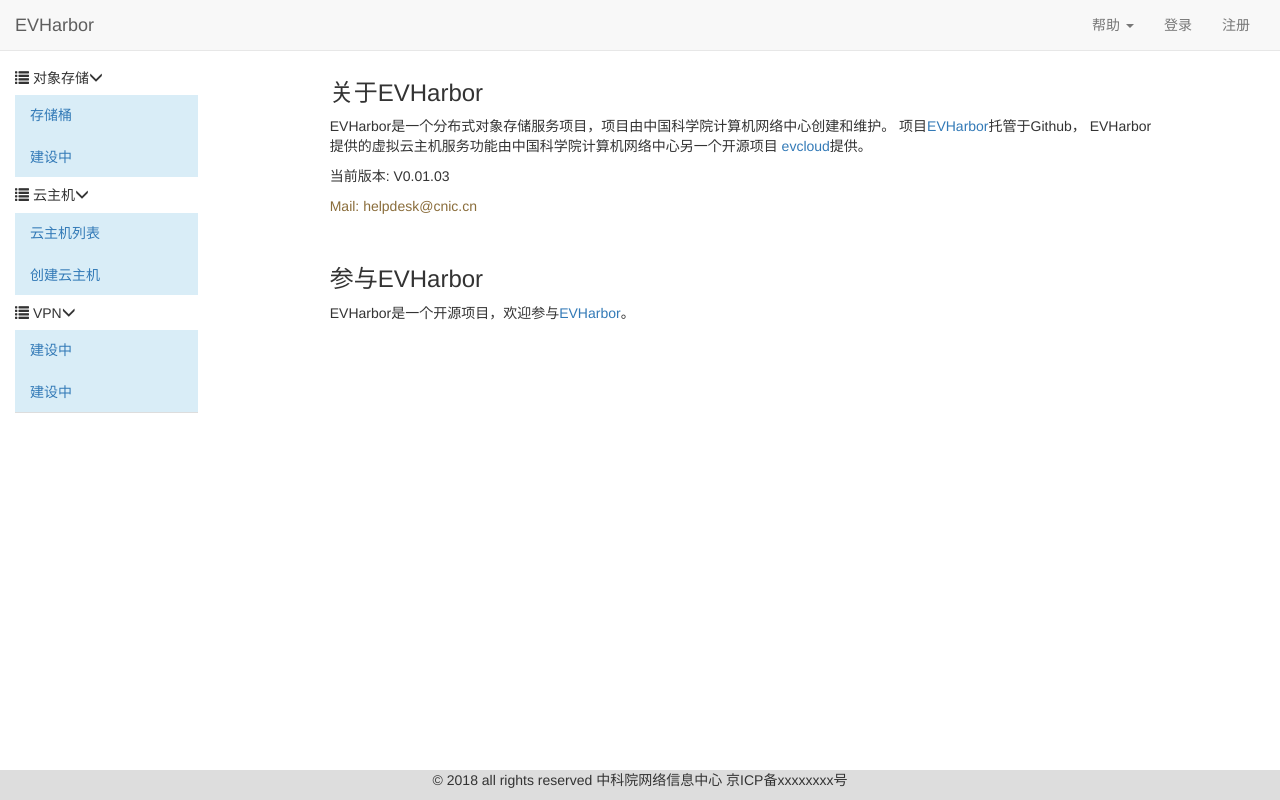
After one commit to i-harbor/iharbor, a Django app: page /about/ in a window 1280 px wide. The commit adds this page. Run offline with Django 3.2, Linux system fonts and the light colour scheme; parts of the project's set-up code (start-up, migrations or seed data) failed here and were passed over; some libraries are stand-ins or nearby versions.

Commit message:
添加关于页面，修复firefox浏览器下载文件时无文件名问题

```diff
--- a/apps/api/views.py
+++ b/apps/api/views.py
@@ -684,7 +684,7 @@ class ObjViewSet(viewsets.GenericViewSet):
         filename = urlquote(filename)# 中文文件名需要
         response = FileResponse(file_generator())
         response['Content-Type'] = 'application/octet-stream'  # 注意格式
-        response['Content-Disposition'] = f'attachment; filename="{filename}"; filename*=utf-8 ${filename}'  # 注意filename 这个是下载后的名字
+        response['Content-Disposition'] = f'attachment; filename="{filename}";'  # 注意filename 这个是下载后的名字
         return response
 
     def get_obj_info_response(self, request, fileobj, bucket_name, path):
--- a/apps/share/views.py
+++ b/apps/share/views.py
@@ -126,7 +126,7 @@ class ObsViewSet(viewsets.GenericViewSet):
         filename = urlquote(filename)# 中文文件名需要
         response = FileResponse(file_generator())
         response['Content-Type'] = 'application/octet-stream'  # 注意格式
-        response['Content-Disposition'] = f'attachment; filename="{filename}"; filename*=utf-8 ${filename}'  # 注意filename 这个是下载后的名字
+        response['Content-Disposition'] = f'attachment; filename="{filename}";'  # 注意filename 这个是下载后的名字
         return response
 
     def get_file_obj_or_404(self, collection_name, path, filename):
--- /dev/null
+++ b/templates/about.html
@@ -0,0 +1,43 @@
+{% extends "base_with_sidebar.html" %}
+{% load static %}
+
+{% block title %}
+    关于
+{%endblock%}
+
+
+{% block head_extends %}
+<style>
+.text-indent2{
+    text-indent:2em;
+}
+</style>
+{% endblock %}
+
+{% block content %}
+    <div class="col-xs-offset-1 col-xs-10">
+        <div>
+            <h3>关于EVHarbor</h3>
+{#            <hr style=" height:1px;border:1px;border-top:1px solid #185598;" />#}
+            <p>
+                EVHarbor是一个分布式对象存储服务项目，项目由中国科学院计算机网络中心创建和维护。
+                项目<a href="https://github.com/evharbor">EVHarbor</a>托管于Github，
+                EVHarbor提供的虚拟云主机服务功能由中国科学院计算机网络中心另一个开源项目
+                <a href="https://github.com/evcloud">evcloud</a>提供。
+            </p>
+            <p>当前版本: V0.01.03</p>
+            <p class="text-warning">Mail: helpdesk@cnic.cn</p>
+        </div>
+        <br>
+        <div>
+            <h3>参与EVHarbor</h3>
+            <p>
+                EVHarbor是一个开源项目，欢迎参与<a href="https://github.com/evharbor">EVHarbor</a>。
+            </p>
+        </div>
+    </div>
+{% endblock %}
+
+{% block script_extends %}
+
+{% endblock %}
--- a/templates/base.html
+++ b/templates/base.html
@@ -32,7 +32,8 @@
                         <ul class="dropdown-menu">
                             <li><a href="https://github.com/evharbor" target="view_window">Github</a></li>
                             <li role="separator" class="divider"></li>
-                            <li><a href="/docs/" target="view_window" >API文档</a></li>
+                            <li><a href="{% url 'docs' %}" target="view_window" >API文档</a></li>
+                            <li><a href="{% url 'about' %}">关于</a></li>
                         </ul>
                     </li>
                     <li>
--- a/webserver/urls.py
+++ b/webserver/urls.py
@@ -19,6 +19,8 @@ from django.contrib.staticfiles.views import serve
 # from rest_framework.documentation import include_docs_urls
 from rest_framework_swagger.views import get_swagger_view
 
+from .views import about
+
 
 urlpatterns = [
     url(r'api/', include('api.urls', namespace='api')),
@@ -29,5 +31,6 @@ urlpatterns = [
     url(r'^admin/', admin.site.urls),
     url(r'favicon.ico', view=serve, kwargs={'path': 'images/icon/favicon.ico'}),
     # url(r'docs/', include_docs_urls(title='EVHarbor API Docs')),
-    url(r'docs/', get_swagger_view(title='EVHarbor API')),
+    url(r'docs/', get_swagger_view(title='EVHarbor API'), name='docs'),
+    url(r'about/', about, name='about'),
 ]
--- /dev/null
+++ b/webserver/views.py
@@ -0,0 +1,8 @@
+from django.shortcuts import render
+
+
+def about(request, *args, **kwargs):
+    '''
+    关于函数视图
+    '''
+    return render(request, 'about.html', {})
```
